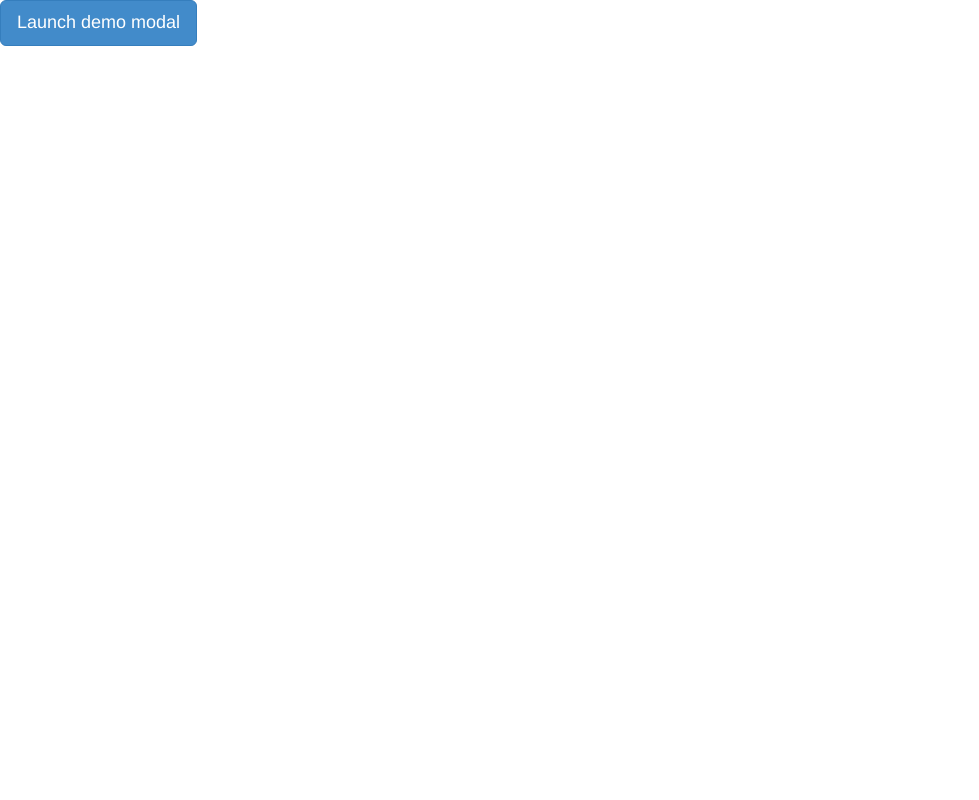
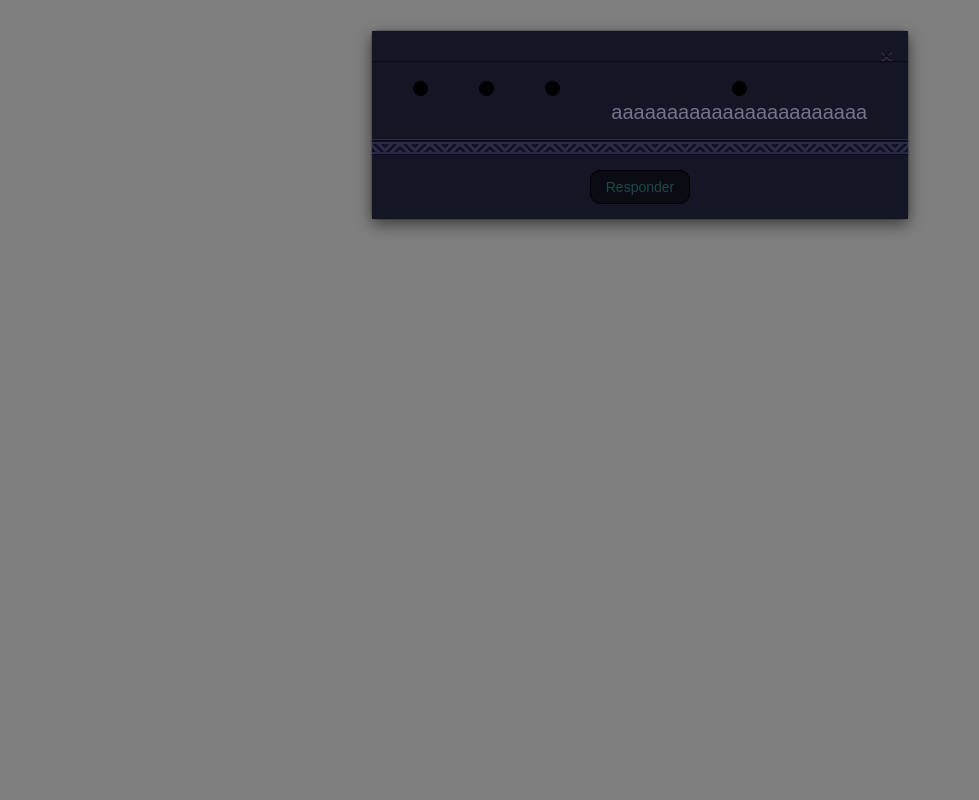
Before and after one commit to beto0607/Kloketen, a PHP site: page /trivia/trivia_front.php in a window 1280 px wide. Shown: the whole page, without its empty margins (0-979 px from the left). Run offline with PHP 8.4, Linux system fonts and the light colour scheme; data that the repository does not hold is empty; some libraries are stand-ins or nearby versions.

Commit message:
Date: 28/07/2014 Author: beto0607 Desc: se acomodo trivias

```diff
--- a/aventura_texto/aventuras_front.php
+++ b/aventura_texto/aventuras_front.php
@@ -42,6 +42,7 @@ desc: antes de llamar se deben hacer 3 INPUT_POST, id_db: el id de la aventura,
             </div>
             <div class="relato" >
                 <p id="parrafo">
+                    <iframe id="trivia" hidden="true" ></iframe>
                 </p>
                 <?php require_once("./aventuras_back.php"); ?>
                 <?php
@@ -54,6 +55,7 @@ desc: antes de llamar se deben hacer 3 INPUT_POST, id_db: el id de la aventura,
                 </script>
             </div>
         </div>
+
         <?php
         // put your code here
         ?>
--- a/trivia/trivia.css
+++ b/trivia/trivia.css
@@ -1,4 +1,99 @@
+#btn_responder{
+    display: table-cell;
+    width: 100px;
+    margin-right: -moz-calc(100%/2 - 50px);
+    margin-right: -webkit-calc(100%/2 - 50px);
+    margin-right: calc(100%/2 - 50px);
+    background-color: #0B0B13;
+    color: #1C4A4A;
+    border-radius: 10px;
+    border-color: #000000;
+}
+
+#btn{
+    text-align: center;
+}
+
+input[type='radio'] {
+    background-color: #000;
+    border-radius: 10px;
+    cursor: pointer;
+    display: inline-block;
+    height: 15px;
+    margin-right: 15px;
+    position: relative;
+    width: 15px;
+    -webkit-appearance: none;
+}
+
+input[type="radio"]:after {
+    background-color: #000;
+    border-radius: 25px;
+
+    content: '';
+    display: block;
+    height: 7px;
+    left: 4px;
+    position: relative;
+    top: 4px;
+    width: 7px;
+}
+input[type="radio"]:checked:after {
+    background-color: #5AEDE5;
+
+}
+
 #opciones{
 
+    position: static;
     display: table-cell;
+    padding-left: 2vw;
+    padding-right: 2vw;
 }
+
+.modal-footer{
+    background-color: #141625;
+    margin: auto;
+    width: 100%;
+
+}
+
+.modal-header{
+    background-color: #141625;
+}
+
+
+.modal-body{
+
+    background-color: #141625;
+    border-top: 0px;
+    border-bottom: 2vmin transparent solid;
+    border-image: url(guarda.jpg) 300 1 repeat;
+    -webkit-border-image: url(guarda.jpg) 300 1 repeat; /* Safari 5 */
+    -o-border-image: url(guarda.jpg) 300 1 repeat; /* Opera 10.5-12.1 */
+    -moz-border-image: url(guarda.jpg) 300 32 16 1 / thick ;
+
+}
+
+#myModal{
+    text-align:center;
+    text-decoration-color: #74748D;
+    color: #74748D;
+    font: normal 20px Ubuntu, Arial, sans-serif ;
+
+}
+
+.modal-dialog{
+    display: inline-table;
+
+
+}
+
+.modal-content{
+
+    display: inline-block;
+
+}
+.close{
+    background-color: #74748D;
+}
--- a/trivia/trivia.js
+++ b/trivia/trivia.js
@@ -3,3 +3,10 @@
  * To change this template file, choose Tools | Templates
  * and open the template in the editor.
  */
+
+
+
+$(".modal-wide").on("show.bs.modal", function() {
+  var height = $(window).height() - 200;
+  $(this).find(".modal-body").css("max-height", height);
+});
--- a/trivia/trivia_front.php
+++ b/trivia/trivia_front.php
@@ -23,13 +23,17 @@ and open the template in the editor.
         <?php
             require_once ("./trivia_back.php");
         ?>
-        <a data-toggle="modal" href="#myModal" class="btn btn-primary btn-lg">Launch demo modal</a>
 
+        <script type="text/javascript">
+            $(window).load(function(){
+                $('#myModal').modal('show');
+            });
+        </script>
         <!-- Modal -->
         <div class="modal fade" id="myModal" tabindex="-1" role="dialog" aria-labelledby="myModalLabel" aria-hidden="true">
             <div class="modal-dialog">
                 <div class="modal-content">
-                    <div class="modal-header">
+                    <div class="modal-header" style="border-bottom-color: #0B0B13">
                         <button type="button" class="close" data-dismiss="modal" aria-hidden="true">&times;</button>
                         <h4 class="modal-title" style="text-align: center;"><?php echo get_pregunta(); ?></h4>
                     </div>
@@ -37,27 +41,27 @@ and open the template in the editor.
                         <div id="opciones">
                             <input type="radio" name="respuesta" value="1">
                             <br>
-                            <?php echo get_r1(); ?>
+                            <?php echo get_r1(),""; ?>
                         </div>
                         <div id="opciones">
                             <input type="radio" name="respuesta" value="2">
                             <br>
-                            <?php echo get_r2(); ?>
+                            <?php echo get_r2(),""; ?>
                         </div>
                         <div id="opciones">
                             <input type="radio" name="respuesta" value="3">
                             <br>
-                            <?php echo get_r3(); ?>
+                            <?php echo get_r3(),""; ?>
                         </div>
                         <div id="opciones">
                             <input type="radio" name="respuesta" value="4">
                             <br>
-                            <?php echo get_r4(); ?>
+                            <?php echo get_r4(),"aaaaaaaaaaaaaaaaaaaaaaa"; ?>
                         </div>
 
                     </div>
-                    <div class="modal-footer">
-                        <button type="button" class="btn btn-primary">Responder</button>
+                    <div class="modal-footer" style="border: 0px;">
+                        <button type="button" class="btn btn-primary" id="btn_responder">Responder</button>
                     </div>
                 </div><!-- /.modal-content -->
             </div><!-- /.modal-dialog -->
```
Also changed, not shown: aventura_texto/aventuras.js (+13 -6 lines), trivia/guarda.jpg (added).
